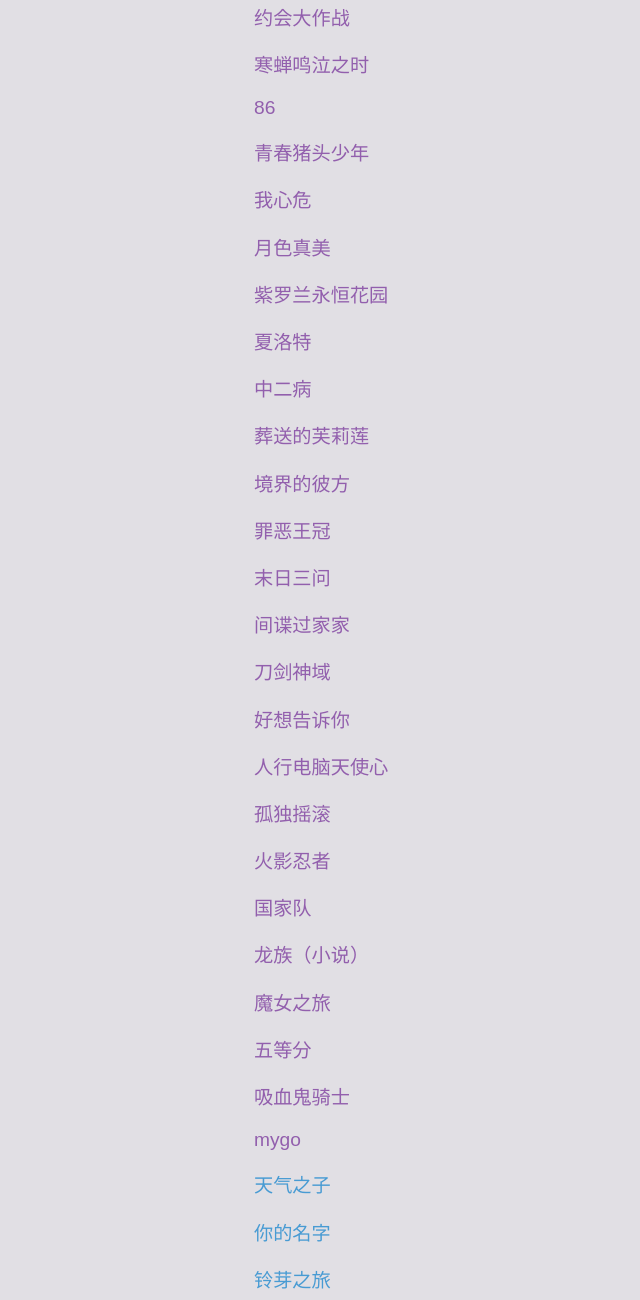
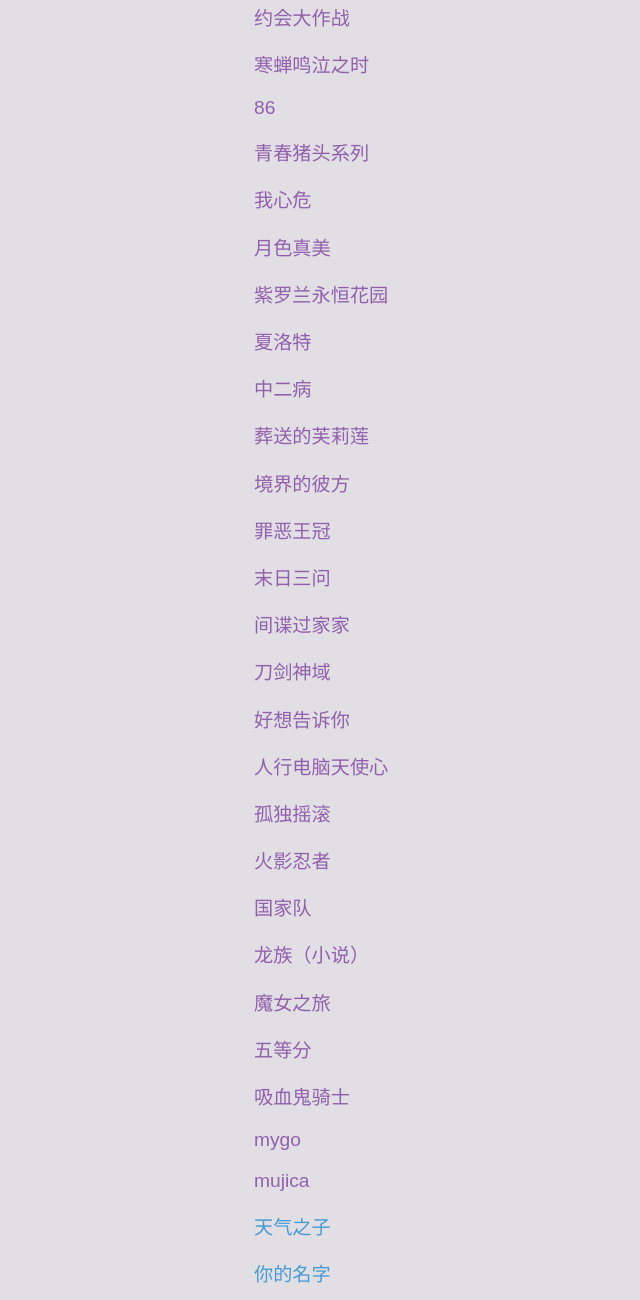
Before and after one commit to HCH1212/h_blog, a plain HTML site: page template/loves.html in a window 1280 px wide. Shown: the part 640-1940 px from the top of the page, without its empty margins (6-646 px from the left). Drawn offline with Linux system fonts and the light colour scheme.

Commit message:
Update content

```diff
--- a/template/loves.html
+++ b/template/loves.html
@@ -65,7 +65,7 @@
             <p>约会大作战</p>
             <p>寒蝉鸣泣之时</p>
             <p>86</p>
-            <p>青春猪头少年</p>
+            <p>青春猪头系列</p>
             <p>我心危</p>
             <p>月色真美</p>
             <p>紫罗兰永恒花园</p>
@@ -87,6 +87,7 @@
             <p>五等分</p>
             <p>吸血鬼骑士</p>
             <p>mygo</p>
+            <p>mujica</p>
         </ul>
         <ul style="font-size: 1.2em;color: #489bd3;">
             <p>天气之子</p>
```
Also changed, not shown: 2 other files.
